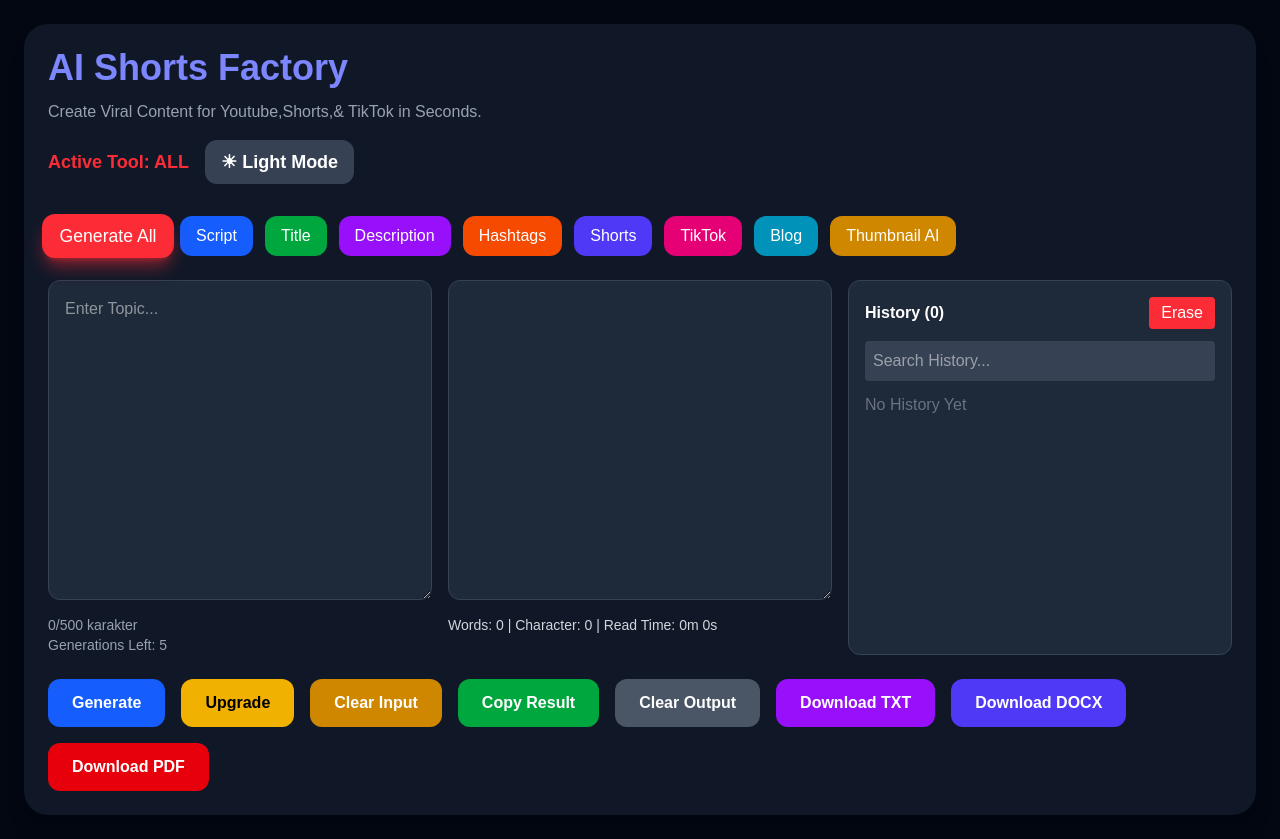
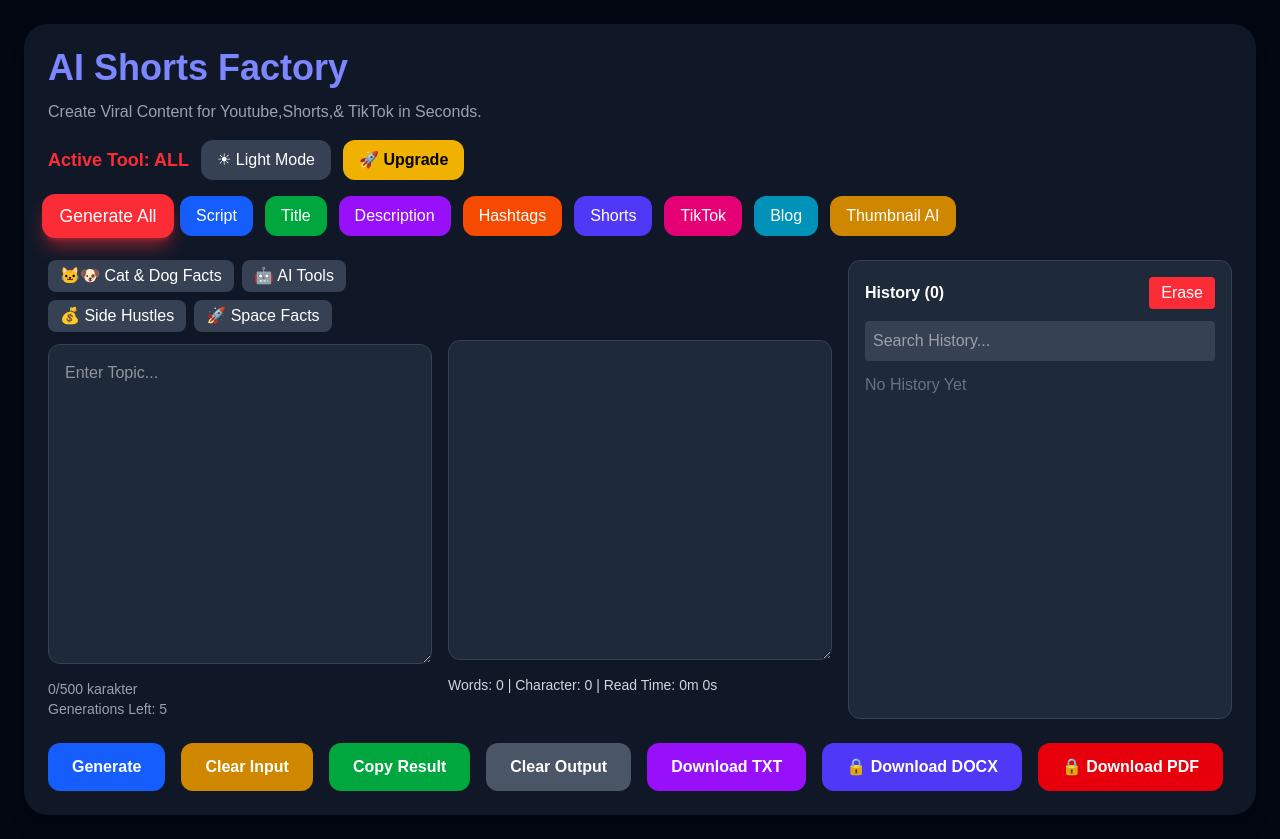
Before and after one commit to CekBiayaID/Ai-Shorts-Factory, a Next.js app: page / in a window 1280 px wide. Built offline with nearby package versions, Linux system fonts and the light colour scheme.

Commit message:
UI Improvement

```diff
--- a/app/page.tsx
+++ b/app/page.tsx
@@ -324,16 +324,27 @@
 </p>
 
 
-        <h2 className="text-lg text-red-500 font-bold mb-4">
-          Active Tool: {tool.toUpperCase()}
-          <button
-  onClick={() => setDarkMode(!darkMode)}
-  className="ml-4 mb-4 bg-gray-700 text-white px-4 py-2 rounded-xl"
->
-  {darkMode ? '☀ Light Mode' : '🌙 Dark Mode'}
-</button>
-        </h2>
+ <div className="flex items-center gap-3 mb-4">
 
+  <h2 className="text-lg text-red-500 font-bold">
+    Active Tool: {tool.toUpperCase()}
+  </h2>
+
+  <button
+    onClick={() => setDarkMode(!darkMode)}
+    className="bg-gray-700 text-white px-4 py-2 rounded-xl"
+  >
+    {darkMode ? "☀ Light Mode" : "🌙 Dark Mode"}
+  </button>
+
+  <button
+    onClick={() => router.push("/pricing")}
+    className="bg-yellow-500 hover:bg-yellow-400 text-black px-4 py-2 rounded-xl font-bold"
+  >
+    🚀 Upgrade
+  </button>
+
+</div>
         <div className="flex flex-wrap gap-3 mb-6">
 
           <button
@@ -439,6 +450,37 @@
 
         <div className="grid lg:grid-cols-3 gap-4">
 <div>
+
+  <div className="flex flex-wrap gap-2 mb-3">
+    <button
+      onClick={() => setInput("10 Cute And Surprising Cat And Dog Facts")}
+      className="bg-gray-700 hover:bg-gray-600 px-3 py-1 rounded-lg"
+    >
+      🐱🐶 Cat & Dog Facts
+    </button>
+
+    <button
+      onClick={() => setInput("Best AI Tools 2026")}
+      className="bg-gray-700 hover:bg-gray-600 px-3 py-1 rounded-lg"
+    >
+      🤖 AI Tools
+    </button>
+
+    <button
+      onClick={() => setInput("Top Side Hustles")}
+      className="bg-gray-700 hover:bg-gray-600 px-3 py-1 rounded-lg"
+    >
+      💰 Side Hustles
+    </button>
+
+    <button
+      onClick={() => setInput("Strange Facts About Space")}
+      className="bg-gray-700 hover:bg-gray-600 px-3 py-1 rounded-lg"
+    >
+      🚀 Space Facts
+    </button>
+  </div>
+
           <textarea
             value={input}
             maxLength={500}
@@ -471,7 +513,7 @@
 
 </div>
 
-          <div>
+          <div className="mt-20">
         {loading ? (
   <div className="w-full h-[320px] flex items-center justify-center">
     <div className="flex flex-col items-center gap-3">
@@ -539,7 +581,7 @@
   className={
     darkMode
       ? 'w-full mb-3 bg-gray-700 text-white p-2 rounded'
-      : 'w-full mb-3 border p-2 rounded'
+      : 'w-full mb-3 border p-2 rounded text-black placeholder-gray-500'
   }
 />
 
@@ -607,16 +649,6 @@
     : "Generate"}
 </button>
 
-<button
-  onClick={() => {
-    console.log("UPGRADE CLICK");
-    router.push("/pricing");
-  }}
-  className="bg-yellow-500 text-black px-6 py-3 rounded-xl font-bold"
->
-  Upgrade
-</button>
-
 {loading && (
   <button
     onClick={stopGenerating}
@@ -655,17 +687,19 @@
           </button>
 
 <button
-  onClick={downloadDocx}
+  onClick={() => router.push("/pricing")}
   className="bg-indigo-600 text-white px-6 py-3 rounded-xl font-bold"
 >
-  Download DOCX
+  🔒 Download DOCX
+
 </button>
 
 <button
-  onClick={downloadPdf}
+  onClick={() => router.push("/pricing")}
   className="bg-red-600 text-white px-6 py-3 rounded-xl font-bold"
 >
-  Download PDF
+  🔒 Download PDF
+
 </button>
 
         </div>
```
